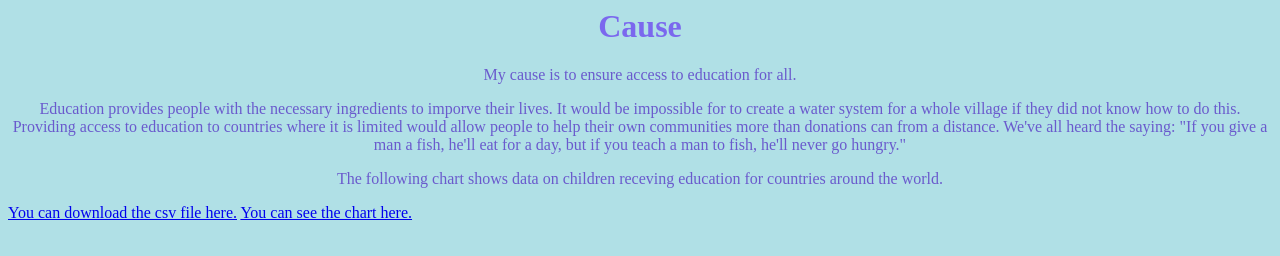
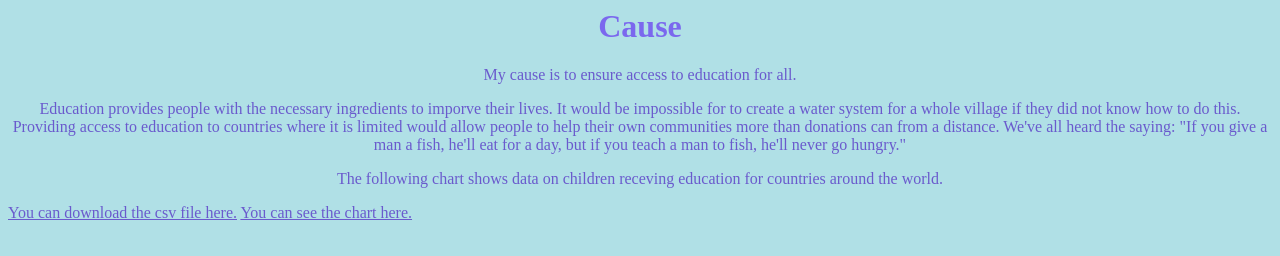
Before and after one commit to SarahBridges/cause, a plain HTML site: page index.html in a window 1280 px wide. Drawn offline with Linux system fonts and the light colour scheme.

Commit message:
Update css.css

```diff
--- a/css.css
+++ b/css.css
@@ -12,3 +12,8 @@ p
   text-align: center;
   color: slateblue;
 }
+a
+{
+  text-align: center;
+  color: slateblue;
+}
```
